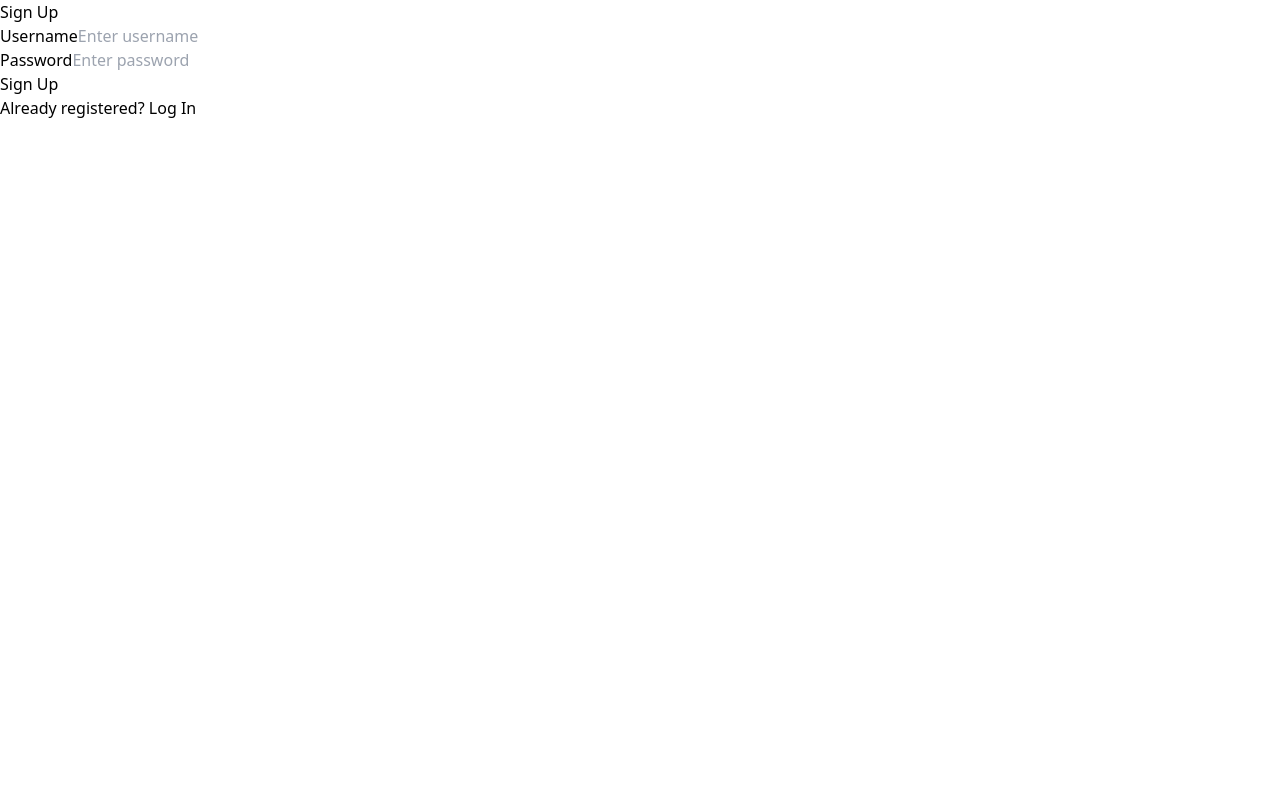
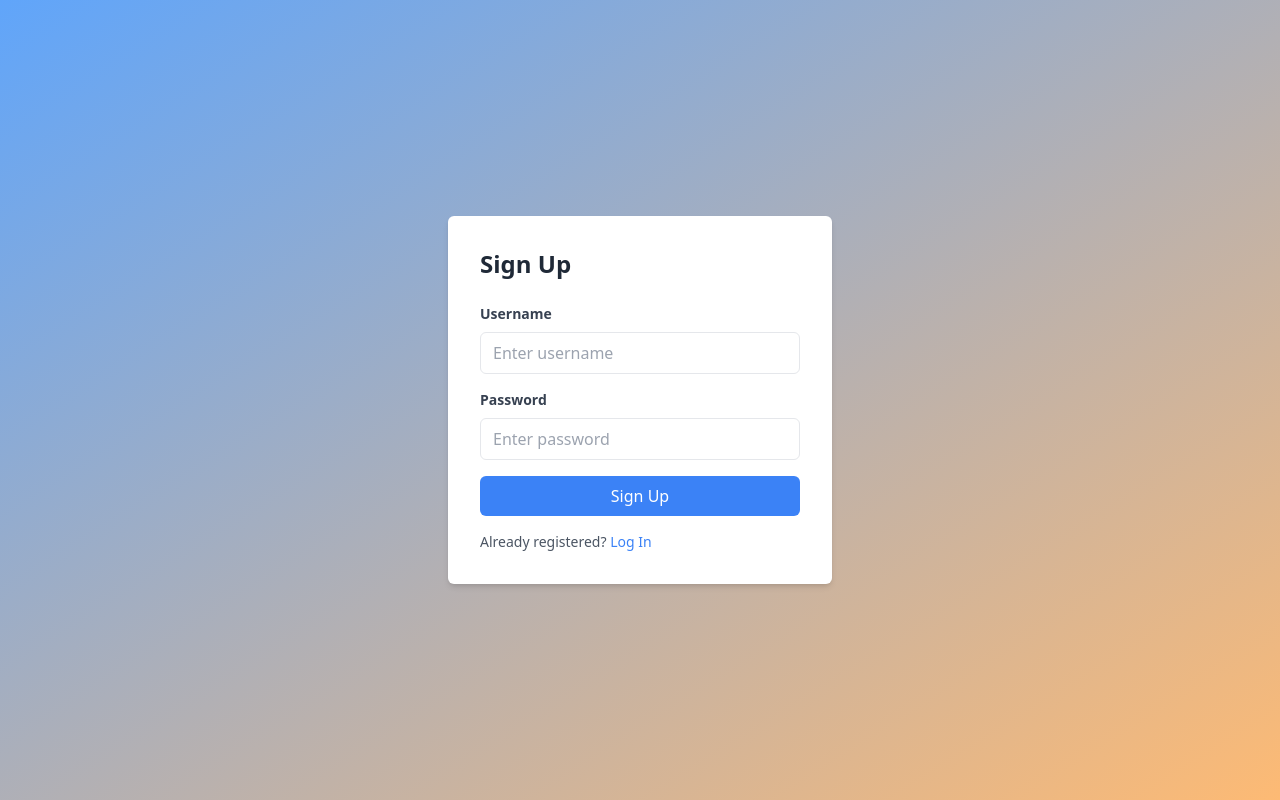
Before and after one commit to Jayk5/task-sync-board, a React (Vite) app in the folder ui/: page /register in a window 1280 px wide. Built offline with nearby package versions, Linux system fonts and the light colour scheme.

Commit message:
feat: add styling with tailwind

```diff
--- a/ui/src/components/board.jsx
+++ b/ui/src/components/board.jsx
@@ -88,18 +88,33 @@ export default function Board() {
       const row = board[i];
       const children = [];
       for (let j = 0; j < row.length; j++) {
-        children.push(<td key={j}>{
-          row[j] ? <>
-            <Link to={`/items/${row[j].id}`}>{row[j].title}</Link>
-            <br /> {row[j].description} <br />
-            {isLogged ? <button onClick={() => handleItemDelete(row[j].id)}>Delete</button> : ""}
-          </> : ""
-        }</td>);
+        children.push(
+          <td key={j} className="p-2 border border-blue-500 text-center rounded-md">
+            {row[j] ? (
+              <>
+                <Link to={`/items/${row[j].id}`} className="text-blue-500 font-semibold block">
+                  {row[j].title}
+                </Link>
+                <span className="block mb-2">{row[j].description}</span>
+                {isLogged && (
+                  <button
+                    onClick={() => handleItemDelete(row[j].id)}
+                    className="bg-red-400 text-white px-2 py-1 rounded-md hover:bg-red-600 focus:outline-none"
+                  >
+                    Delete
+                  </button>
+                )}
+              </>
+            ) : (
+              ""
+            )}
+          </td>
+        );
       }
       rows.push(<tr key={i}>{children}</tr>);
     }
     return rows;
-  }
+  };
 
   const handleItemAdd = (columnId) => {
     const { title, description } = item[columnId];
@@ -199,46 +214,59 @@ export default function Board() {
 
 
   return (
-    <>
-      <h1>Board - {title}</h1>
-      <Link to='/user'>Back</Link>
-      <br />
-      <br />
-      <br />
-      <table border={1}>
+    <div className="flex items-center justify-center min-h-screen bg-gradient-to-br from-blue-400 to-orange-300 text-gray-800">
+      <div className="bg-white p-4 md:p-8 rounded-md shadow-md mb-4 mt-4 w-full md:w-3/4 lg:w-2/3 xl:w-4/5">
+        <h1 className="text-2xl md:text-3xl font-semibold mb-4">Board - {title}</h1>
+        <Link to='/user' className="text-blue-500 mb-2 block">Back</Link>
+
+        <div className="overflow-x-auto">
+          <table className="border-collapse border w-full">
             <thead>
               <tr>
                 {heads.map((head) => (
-              <th key={head.id}>{head.title}</th>
+                  <th key={head.id} className="p-2 border text-center bg-blue-500 text-white rounded-md shadow-md">
+                    {head.title}
+                  </th>
                 ))}
-            {isLogged ?
-              <th>
+                {isLogged && (
+                  <th className="p-2 border text-center rounded-md">
+                    <div className="mb-2">
                       <input
                         type="text"
                         name="title"
                         placeholder="Enter title"
                         value={newColumn.title}
                         onChange={handleColumnAddChange}
+                        className="p-1 border rounded-md focus:outline-none focus:border-blue-500 shadow-md w-full"
                       />
-                <button onClick={handleColumnAdd}>Add Column</button>
-              </th> : ""}
+                    </div>
+                    <div>
+                      <button
+                        onClick={handleColumnAdd}
+                        className="bg-blue-500 text-white px-2 py-1 rounded-md hover:bg-blue-600 focus:outline-none shadow-md w-full"
+                      >
+                        Add Column
+                      </button>
+                    </div>
+                  </th>
+                )}
               </tr>
             </thead>
             <tbody>
               {renderTable(board)}
             </tbody>
-        {isLogged ?
+            {isLogged && (
               <tfoot>
                 <tr>
                   {heads.map((head) => (
-                <>
-                  <th>
+                    <th key={head.id} className="p-2 border text-center rounded-md">
                       <input
                         type="text"
                         name="title"
                         placeholder="Enter title"
                         value={item[head.id].title}
                         onChange={(e) => { handleItemChange(e, head.id) }}
+                        className="p-1 border rounded-md focus:outline-none focus:border-blue-500 shadow-md w-full"
                       />
                       <br />
                       <input
@@ -247,23 +275,35 @@ export default function Board() {
                         placeholder="Enter description"
                         value={item[head.id].description}
                         onChange={(e) => { handleItemChange(e, head.id) }}
+                        className="p-1 border rounded-md focus:outline-none focus:border-blue-500 shadow-md w-full"
                       />
                       <br />
-                    <button onClick={() => { handleItemAdd(head.id) }}>Add Item</button>
+                      <button
+                        onClick={() => { handleItemAdd(head.id) }}
+                        className="bg-blue-500 text-white px-2 py-1 rounded-md hover:bg-blue-600 focus:outline-none shadow-md w-full"
+                      >
+                        Add Item
+                      </button>
                     </th>
-                </>
                   ))}
                 </tr>
                 <tr>
                   {heads.map((head) => (
-                <th>
-                  <button onClick={() => { handleColumnDelete(head.id) }}>Delete Column</button>
+                    <th key={head.id} className="p-2 border text-center rounded-md">
+                      <button
+                        onClick={() => { handleColumnDelete(head.id) }}
+                        className="bg-red-400 text-white px-2 py-1 rounded-md hover:bg-red-600 focus:outline-none shadow-md w-full"
+                      >
+                        Delete Column
+                      </button>
                     </th>
                   ))}
                 </tr>
               </tfoot>
-          : ""}
+            )}
           </table>
-    </>
+        </div>
+      </div>
+    </div>
   );
 }
--- a/ui/src/components/login.jsx
+++ b/ui/src/components/login.jsx
@@ -40,51 +40,59 @@ export default function Login() {
   };
 
   return (
-    <>
-      {isLogged ? <div>You are already logged in</div> :
-        <form>
-          <div>
-            <h3>Sign In</h3>
-            <div>
-              <label>Username</label>
+    <div className="flex items-center justify-center min-h-screen bg-gradient-to-br from-blue-400 to-orange-300 text-gray-800">
+      {isLogged ? (
+        <div className="bg-green-500 text-white p-8 rounded-md">
+          You are already logged in
+        </div>
+      ) : (
+        <form className="bg-white p-8 shadow-md rounded-md w-96">
+          <h3 className="text-2xl font-semibold mb-6 text-gray-800">Sign In</h3>
+          <div className="mb-4">
+            <label className="block text-gray-700 text-sm font-bold mb-2">
+              Username
+            </label>
             <input
-                type="username"
+              type="text"
               name="username"
               value={username}
               onChange={(e) => setUsername(e.target.value)}
-                className="form-control"
+              className="w-full px-3 py-2 border rounded-md focus:outline-none focus:border-blue-500"
               placeholder="Enter username"
             />
           </div>
-            <div>
-              <label>Password</label>
+          <div className="mb-4">
+            <label className="block text-gray-700 text-sm font-bold mb-2">
+              Password
+            </label>
             <input
               type="password"
               name="password"
               value={password}
               onChange={(e) => setPassword(e.target.value)}
-                className="form-control"
+              className="w-full px-3 py-2 border rounded-md focus:outline-none focus:border-blue-500"
               placeholder="Enter password"
             />
           </div>
-            {error ? <div>{errorMsg}</div> : ""}
+          {error && (
+            <div className="text-red-500 mb-4">{errorMsg}</div>
+          )}
           <div>
             <button
               type="submit"
               onClick={(e) => {
                 handleSubmit(e);
               }}
+              className="w-full bg-blue-500 text-white py-2 rounded-md hover:bg-blue-600 focus:outline-none"
             >
               Sign In
             </button>
           </div>
-            <p>
-              New Here? <a href="/register">Sign up</a>
+          <p className="text-gray-600 text-sm mt-4">
+            New Here? <a href="/register" className="text-blue-500">Sign up</a>
           </p>
+        </form>
+      )}
     </div>
-        </form>
-      }
-    </>
-
   );
 }
--- a/ui/src/components/register.jsx
+++ b/ui/src/components/register.jsx
@@ -38,50 +38,59 @@ export default function Register() {
   };
 
   return (
-    <>
-      {isLogged ? <div>You are already logged in</div> :
-        <form>
-          <div>
-            <h3>Sign Up</h3>
-            <div>
-              <label>Username</label>
+    <div className="flex items-center justify-center min-h-screen bg-gradient-to-br from-blue-400 to-orange-300 text-gray-800">
+      {isLogged ? (
+        <div className="bg-green-500 text-white p-8 rounded-md">
+          You are already logged in
+        </div>
+      ) : (
+        <form className="bg-white p-8 shadow-md rounded-md w-96">
+          <h3 className="text-2xl font-semibold mb-6 text-gray-800">Sign Up</h3>
+          <div className="mb-4">
+            <label className="block text-gray-700 text-sm font-bold mb-2">
+              Username
+            </label>
             <input
-                type="username"
+              type="text"
               name="username"
               value={username}
               onChange={(e) => setUsername(e.target.value)}
-                className="form-control"
+              className="w-full px-3 py-2 border rounded-md focus:outline-none focus:border-blue-500"
               placeholder="Enter username"
             />
           </div>
-            <div>
-              <label>Password</label>
+          <div className="mb-4">
+            <label className="block text-gray-700 text-sm font-bold mb-2">
+              Password
+            </label>
             <input
               type="password"
               name="password"
               value={password}
               onChange={(e) => setPassword(e.target.value)}
-                className="form-control"
+              className="w-full px-3 py-2 border rounded-md focus:outline-none focus:border-blue-500"
               placeholder="Enter password"
             />
           </div>
-            {error ? <div>{errorMsg}</div> : ""}
+          {error && (
+            <div className="text-red-500 mb-4">{errorMsg}</div>
+          )}
           <div>
             <button
               type="submit"
               onClick={(e) => {
                 handleSubmit(e);
               }}
+              className="w-full bg-blue-500 text-white py-2 rounded-md hover:bg-blue-600 focus:outline-none"
             >
               Sign Up
             </button>
           </div>
-            <p>
-              Already registered? <a href="/login">Log In</a>
+          <p className="text-gray-600 text-sm mt-4">
+            Already registered? <a href="/login" className="text-blue-500">Log In</a>
           </p>
+        </form>
+      )}
     </div>
-        </form>
-      }
-    </>
   );
 }
--- a/ui/src/components/user.jsx
+++ b/ui/src/components/user.jsx
@@ -67,34 +67,49 @@ export default function User() {
   }
 
   return (
-    <>
-      <div>You are now logged in</div>
-      <div>{response.details?.username}</div>
-      <button onClick={logoutHandler}>Log Out</button>
-      <br />
-      <br />
-      <div>Boards</div>
-      <br></br>
-      <div>
+    <div className="flex items-center justify-center min-h-screen bg-gradient-to-br from-blue-400 to-orange-300 text-gray-800">
+      <div className="bg-white p-8 rounded-md shadow-md text-center">
+        <div className="text-3xl font-semibold mb-4">Welcome, {response.details?.username}!</div>
+        <div className="flex items-center justify-center mb-6">
+          <button
+            onClick={logoutHandler}
+            className="bg-blue-500 text-white px-4 py-2 rounded-md hover:bg-blue-600 focus:outline-none"
+          >
+            Log Out
+          </button>
+        </div>
+        <div className="bg-blue-200 p-6 rounded-md mb-6">
+          <div className="text-xl mb-2">Boards</div>
+          <div className="grid grid-cols-1 md:grid-cols-2 lg:grid-cols-3 gap-4">
             {boardlist.map((board) => (
-          <div key={board[0]}>
-            <Link to={`/boards/${board[0]}`}>{board[1]}</Link>
-            <br></br>
+              <div key={board[0]} className="bg-white p-4 rounded-md shadow-md">
+                <Link to={`/boards/${board[0]}`} className="text-blue-500 font-semibold">
+                  {board[1]}
+                </Link>
               </div>
             ))}
           </div>
-      <br />
-      <br />
-      <div>Add New Board</div>
+        </div>
+        <div className="mt-8">
+          <div className="text-xl mb-2">Add New Board</div>
+          <div className="flex items-center justify-center">
             <input
               type="text"
               name="newBoard"
               placeholder="New Board Name"
               value={newBoardName}
               onChange={handleNewBoardNameChange}
+              className="mr-4 p-2 border rounded-md focus:outline-none focus:border-blue-500"
             />
-      <br />
-      <button onClick={handleNewBoardAdd}>Add Board</button>
-    </>
+            <button
+              onClick={handleNewBoardAdd}
+              className="bg-blue-500 text-white px-4 py-2 rounded-md hover:bg-blue-600 focus:outline-none"
+            >
+              Add Board
+            </button>
+          </div>
+        </div>
+      </div>
+    </div>
   );
 }
```
Lines whose indentation alone changed are shown as unchanged.
